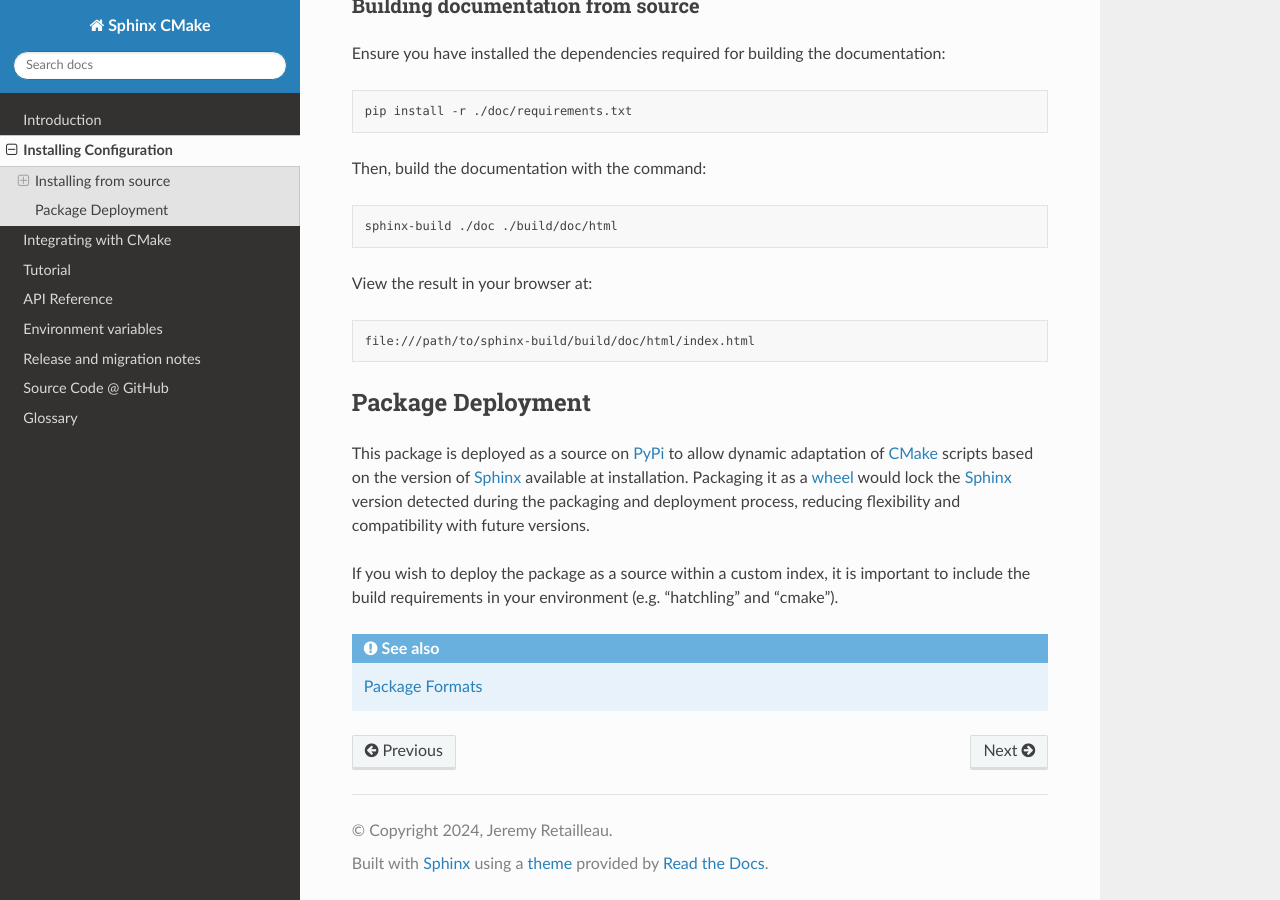
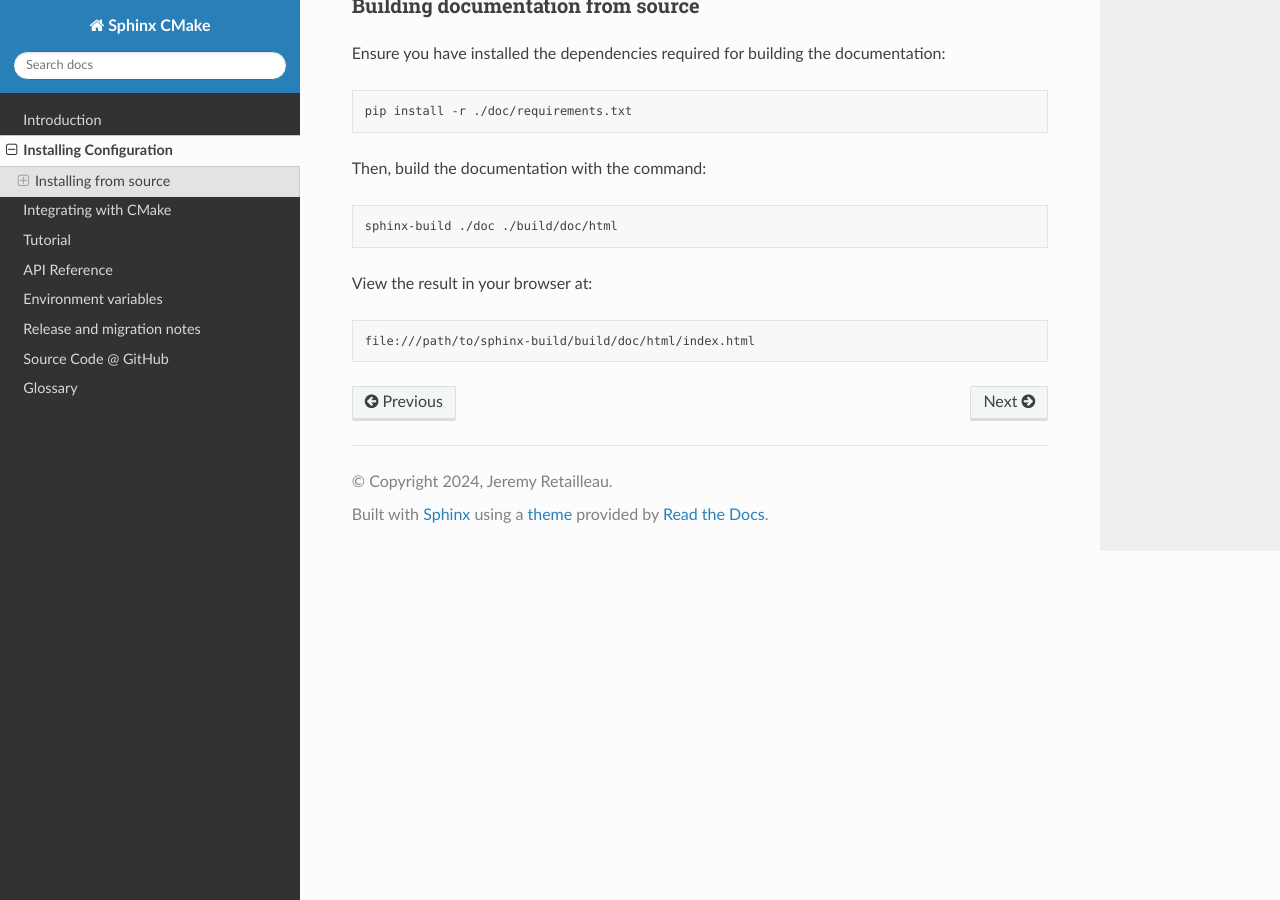
Before and after one commit to python-cmake/sphinx-cmake, a Sphinx documentation site: the page built from doc/installing.rst, in a window 1280 px wide and 900 px high, scrolled down 1010 px. Built offline with Sphinx 7.4.7 and the Read the Docs theme 3.1.0, drawn with Linux system fonts in a browser that asks for light colours.

```diff
--- a/doc/installing.rst
+++ b/doc/installing.rst
@@ -60,20 +60,3 @@
 View the result in your browser at::
 
     file:///path/to/sphinx-build/build/doc/html/index.html
-
-.. _installing/deployment:
-
-Package Deployment
-==================
-
-This package is deployed as a source on `PyPi <https://pypi.org/project/sphinx-cmake/>`_
-to allow dynamic adaptation of :term:`CMake` scripts based on the version of :term:`Sphinx`
-available at installation. Packaging it as a
-`wheel <https://packaging.python.org/en/latest/specifications/binary-distribution-format>`_
-would lock the :term:`Sphinx` version detected during the packaging and deployment process,
-reducing flexibility and compatibility with future versions.
-
-If you wish to deploy the package as a source within a custom index, it is important to include
-the build requirements in your environment (e.g. "hatchling" and "cmake").
-
-.. seealso:: `Package Formats <https://packaging.python.org/en/latest/discussions/package-formats>`_
--- a/pyproject.toml
+++ b/pyproject.toml
@@ -1,7 +1,7 @@
 [build-system]
 requires = [
     "hatchling >= 1.4",
-    "cmake >= 3.20, < 4.2"
+    "cmake >= 3.20, < 4.3"
 ]
 build-backend = "hatchling.build"
 
@@ -17,7 +17,7 @@
     {name = "Jeremy Retailleau", email = "jeremy.retailleau@gmail.com" }
 ]
 dependencies = [
-    "sphinx >= 1, < 9",
+    "sphinx >= 1, < 10",
 ]
 classifiers = [
     "Intended Audience :: Developers",
@@ -31,6 +31,7 @@
     "Programming Language :: Python :: 3.11",
     "Programming Language :: Python :: 3.12",
     "Programming Language :: Python :: 3.13",
+    "Programming Language :: Python :: 3.14",
 ]
 
 [project.urls]
```
Also changed, not shown: README.md (+1 -1 lines), build_config.py (+5 -15 lines), doc/release/release_notes.rst (+13 -0 lines), 3 other files.
